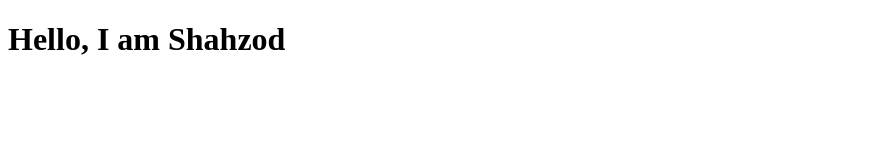
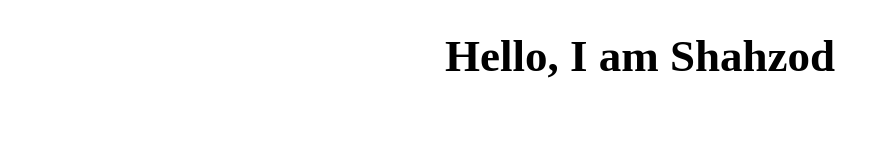
Before and after one commit to shahzod222/rsschool-cv, a plain HTML site: page index.html in a window 1280 px wide. Shown: the whole page, without its empty margins (0-890 px from the left). Drawn offline with Linux system fonts and the light colour scheme.

Commit message:
feat: update html

```diff
--- a/index.html
+++ b/index.html
@@ -1,7 +1,8 @@
 <!DOCTYPE html>
 <html>
 <head>
-<title>Page Title</title>
+<title>CV</title>
+<link rel="stylesheet" href="./style.css">
 </head>
 <body>
 
```
